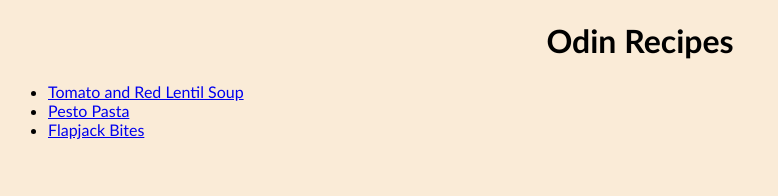
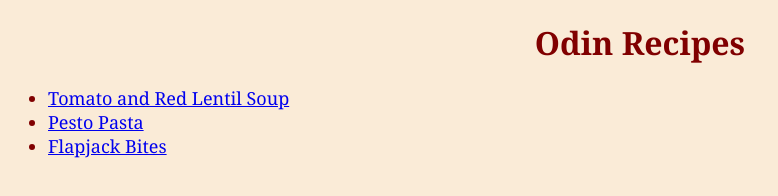
Before and after one commit to 2klw/odin_recipes, a plain HTML site: page index.html in a window 1280 px wide. Shown: the whole page, without its empty margins (0-778 px from the left). Drawn offline with Linux system fonts and the light colour scheme.

Commit message:
Add font styling, change to serif fonts

```diff
--- a/styles.css
+++ b/styles.css
@@ -1,6 +1,7 @@
 body {
-    font-family: 'Trebuchet MS', 'Tahoma', sans-serif;
-    background-color: antiquewhite;
+    font-family: Georgia, 'Times New Roman', serif;
+    background-color: #faebd7;
+    color: #800000;
 }
 
 img {
@@ -14,3 +15,8 @@ h1,
 .cite {
     text-align: center;
 }
+
+p,
+li {
+    font-size: 18px;
+}
```
